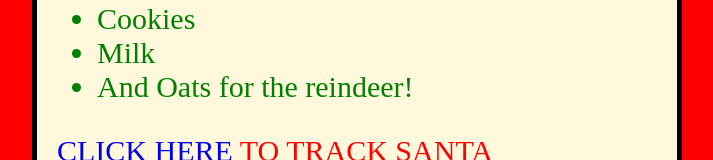
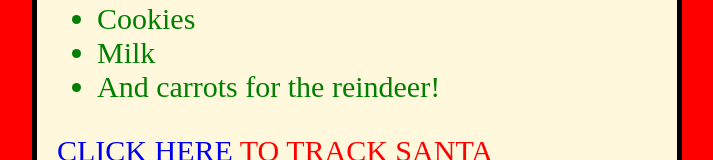
Before and after one commit to ethan-woycehoski/SantaProj.github.io, a plain HTML site: page index.html in a window 1280 px wide. Shown: the part 855-1015 px from the top of the page, without its empty margins (283-996 px from the left). Drawn offline with Linux system fonts and the light colour scheme.

Commit message:
Correct list of items Santa wants
Updated the list of items Santa wants.

```diff
--- a/index.html
+++ b/index.html
@@ -29,7 +29,7 @@
             <!-- list items-->
             <li>Cookies</li>
             <li>Milk</li>
-            <li>And Oats for the reindeer!</li>
+            <li>And carrots for the reindeer!</li>
         </ul>
         <!-- <a > href = holds the link that the <a /a> text surronds-->
         <p><a href = "https://santatracker.google.com/">CLICK HERE</a> TO TRACK SANTA</p>
```
